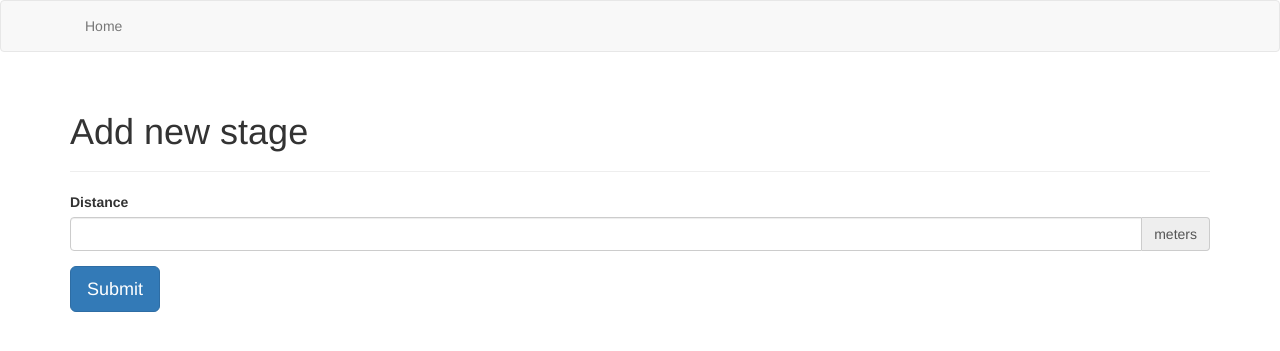
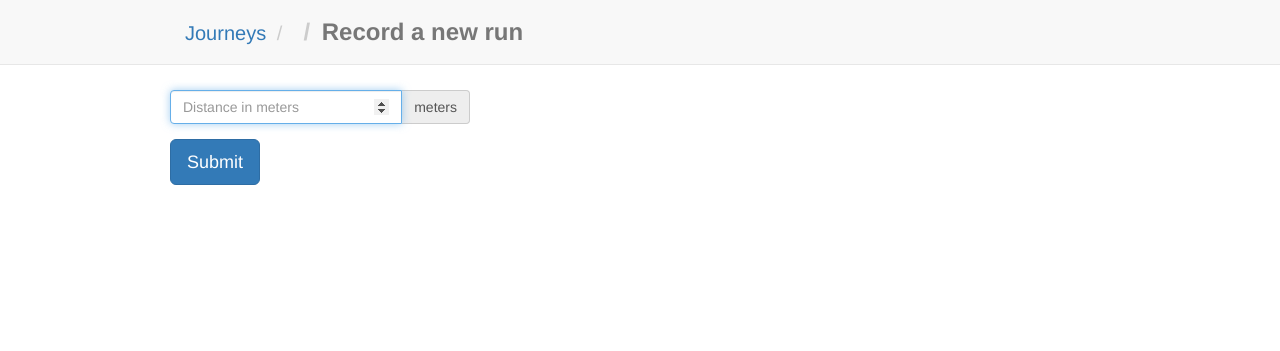
Before and after one commit to ravoro/virtual-runner, a Flask app: template app/templates/journeys_add_stage.html in a window 1280 px wide. Shown: the top 351 px of the page. Run offline with Flask 2, Linux system fonts and the light colour scheme; the template is opened without the code that fills it: values that come from a table or form of the project are taken from there, others are empty; some libraries are stand-ins or nearby versions.

Commit message:
create a fullpage layout

```diff
--- a/app/controllers.py
+++ b/app/controllers.py
@@ -56,4 +56,4 @@
 
         flash('Successfully added new stage.')
         return redirect(url_for('journey', jid=journey.id))
-    return render_template('journeys_add_stage.html', form=form)
+    return render_template('journeys_add_stage.html', journey=journey, form=form)
--- /dev/null
+++ b/app/static/css/base.css
@@ -0,0 +1,28 @@
+body {
+    padding-top: 70px;
+}
+
+.container {
+    width: 970px;
+}
+
+.navbar .breadcrumb {
+    background: none;
+    font-size: 20px;
+    margin: 0;
+    padding: 15px;
+}
+
+.navbar .breadcrumb .active {
+    font-size: 24px;
+    font-weight: bold;
+}
+
+.navbar .page-actions {
+    padding: 15px;
+    text-align: right;
+}
+
+#page-journeys-add-stage form {
+    width: 300px;
+}
--- a/app/templates/base.html
+++ b/app/templates/base.html
@@ -5,22 +5,41 @@
     <title>{% block page_title %}{% endblock %} - VirtualRunner</title>
     {% block css %}
         <link rel="stylesheet" href="{{ url_for('static', filename='lib/bootstrap/css/bootstrap.min.css') }}"/>
+        <link rel="stylesheet" href="{{ url_for('static', filename='css/base.css') }}"/>
     {% endblock %}
 </head>
-<body>
-{% include "header.html" %}
+<body id="{% block body_id %}{% endblock %}" class="{% block body_classes %}{% endblock %}">
+<nav class="navbar navbar-default navbar-fixed-top">
+    <div class="container">
+        <div class="row">
+            <div class="col-xs-8">
+                <ol class="breadcrumb">
+                    {% block breadcrumbs %}{% endblock %}
+                    <li class="active">{{ self.page_title() }}</li>
+                </ol>
+            </div>
+            <div class="col-xs-4">
+                <div class="page-actions">
+                    {% block page_actions %}{% endblock %}
+                </div>
+            </div>
+        </div>
+    </div>
+</nav>
 
-<div class="container">
-    <div class="page-header">
-        <h1>{{ self.page_title() }}</h1>
-    </div>
-
+<div class="flash-messages container">
     {% for message in get_flashed_messages() %}
         <div class="alert alert-success" role="alert">{{ message }}</div>
     {% endfor %}
+</div>
 
-    {% block page_content %}{% endblock %}
-</div>
+{% with content = self.page_content() %}
+    {% if content_without_container %}
+        {{ content }}
+    {% else %}
+        <div class="container">{{ content }}</div>
+    {% endif %}
+{% endwith %}
 
 {% block js %}
     {#<script src="{{ url_for('static', filename='lib/jquery-3.1.1.min.js') }}"></script>#}
--- a/app/templates/fields.html
+++ b/app/templates/fields.html
@@ -1,7 +1,7 @@
-{% macro field(f, label=None, addon=None) %}
+{% macro field(f, label=None, placeholder="", addon=None) %}
     <div class="form-group {% if f.errors %}has-error{% endif %}">
         {{ f.label(label) }}
-        {{ form_control_with_addon(f(class="form-control"), addon) }}
+        {{ form_control_with_addon(f(class="form-control", placeholder=placeholder, autofocus=""), addon) }}
         {% for error in f.errors %}
             <span class="help-block">{{ error }}</span>
         {% endfor %}
--- a/app/templates/header.html
+++ /dev/null
@@ -1,9 +0,0 @@
-<nav class="navbar navbar-default">
-    <div class="container">
-        <div id="navbar">
-            <ul class="nav navbar-nav">
-                <li><a href="{{ url_for('home') }}">Home</a></li>
-            </ul>
-        </div>
-    </div>
-</nav>
--- a/app/templates/journeys_add_stage.html
+++ b/app/templates/journeys_add_stage.html
@@ -2,13 +2,20 @@
 
 {% extends 'base.html' %}
 
-{% block page_title %}Add new stage{% endblock %}
+{% block page_title %}Record a new run{% endblock %}
+
+{% block body_id %}page-journeys-add-stage{% endblock %}
+
+{% block breadcrumbs %}
+    <li><a href="{{ url_for('journeys') }}">Journeys</a></li>
+    <li><a href="{{ url_for('journey', jid=journey.id) }}">{{ journey.name }}</a></li>
+{% endblock %}
 
 {% block page_content %}
     <form method="post">
         {{ form.hidden_tag() }}
 
-        {{ field(form.distance, addon="meters") }}
+        {{ field(form.distance, label=" ", placeholder="Distance in meters", addon="meters") }}
 
         <input type="submit" class="btn btn-primary btn-lg" value="Submit"/>
     </form>
```
Also changed, not shown: app/static/css/journey.css (+12 -9 lines), app/static/css/journeys_add.css (+0 -12 lines), app/templates/journey.html (+16 -8 lines), app/templates/journeys.html (+9 -8 lines), app/templates/journeys_add.html (+7 -1 lines).
